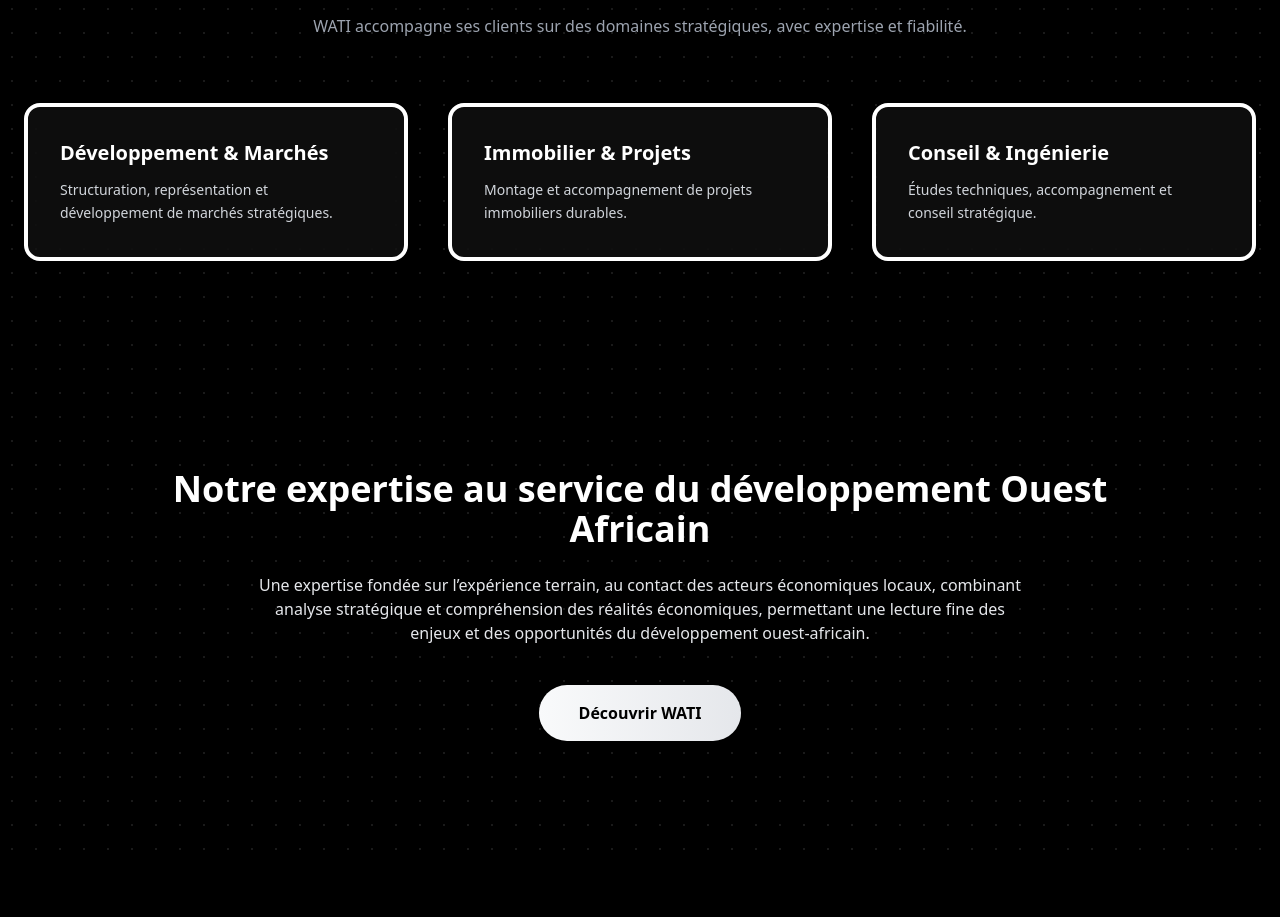
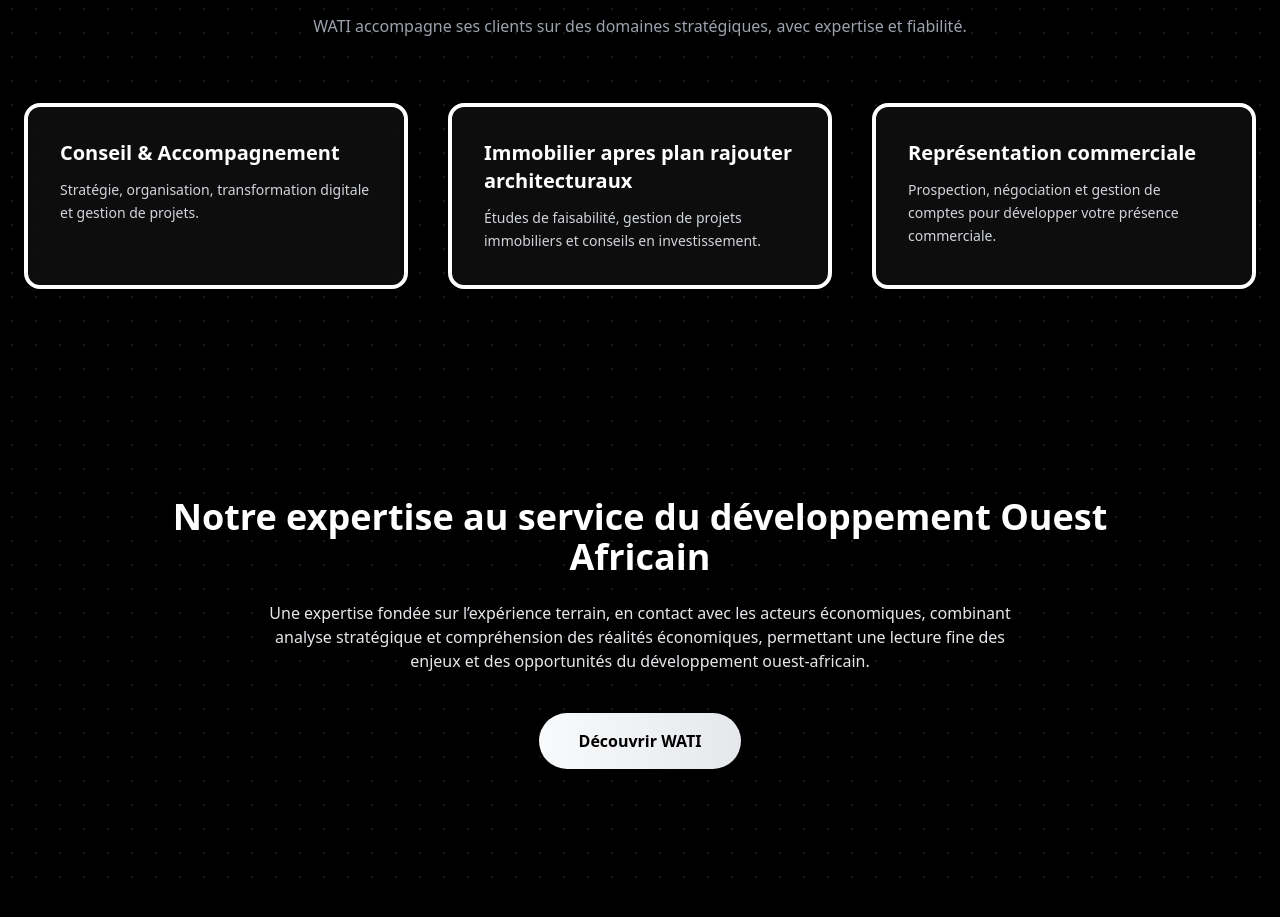
Before and after one commit to Snake582/Wati-sarl, a Next.js app: page / in a window 1280 px wide. Shown: the part 1060-1977 px from the top of the page. Built offline with nearby package versions, Linux system fonts and the light colour scheme.

Commit message:
texte changed

```diff
--- a/src/app/About/page.tsx
+++ b/src/app/About/page.tsx
@@ -18,20 +18,15 @@
             <span className="font-semibold text-white">
               WATI SARL – West African Trading & Investment
             </span>{' '}
-            intervient dans l’immobilier, les marchés publics, l’intermédiation
-            et le conseil stratégique et fiscal en Afrique de l’Ouest.
+            intervient dans l’immobilier, le conseil et l’accompagnement des
+            sociétés, ainsi que l’intermédiation en Afrique de l’Ouest.
           </p>
 
           <p>
             Nous opérons à la fois comme acteur de terrain et partenaire
             stratégique, en structurant des projets, en exécutant des missions
             ciblées et en reliant les bons acteurs autour d’opportunités
-            concrètes, aussi bien dans les affaires publiques que privées.
-          </p>
-
-          <p>
-            Notre approche repose sur la rigueur, la maîtrise des réalités
-            locales et la création de valeur durable.
+            concrètes.
           </p>
         </div>
 
@@ -55,8 +50,7 @@
           <p className="text-gray-300 leading-relaxed">
             Nous combinons intervention opérationnelle, lecture fine du terrain
             et intermédiation stratégique. Chaque mission est menée avec méthode,
-            exigence et adaptation aux réalités économiques, réglementaires et
-            humaines.
+            exigence et adaptation aux réalités économiques et réglementaires.
           </p>
         </div>
 
--- a/src/app/Components/ServiceHighlights.tsx
+++ b/src/app/Components/ServiceHighlights.tsx
@@ -4,16 +4,16 @@
 
 const items = [
   {
-    title: 'Développement & Marchés',
-    desc: 'Structuration, représentation et développement de marchés stratégiques.',
+    title: 'Conseil & Accompagnement',
+    desc: 'Stratégie, organisation, transformation digitale et gestion de projets.',
   },
   {
-    title: 'Immobilier & Projets',
-    desc: 'Montage et accompagnement de projets immobiliers durables.',
+    title: 'Immobilier apres plan rajouter architecturaux',
+    desc: 'Études de faisabilité, gestion de projets immobiliers et conseils en investissement.',
   },
   {
-    title: 'Conseil & Ingénierie',
-    desc: 'Études techniques, accompagnement et conseil stratégique.',
+    title: 'Représentation commerciale',
+    desc: 'Prospection, négociation et gestion de comptes pour développer votre présence commerciale.',
   },
 ]
 
--- a/src/app/Components/SymbolicSection.tsx
+++ b/src/app/Components/SymbolicSection.tsx
@@ -12,9 +12,8 @@
         </h2>
 
         <p className="text-gray-200 max-w-3xl mx-auto mb-10">
-         Une expertise fondée sur l’expérience terrain, au contact des acteurs économiques locaux, combinant analyse stratégique et compréhension des réalités économiques, permettant une lecture fine des enjeux et des opportunités du développement ouest-africain.
-        </p>
-
+          Une expertise fondée sur l’expérience terrain, en contact avec les acteurs économiques, combinant analyse stratégique et compréhension des réalités économiques, permettant une lecture fine des enjeux et des opportunités du développement ouest-africain.
+       </p>
         <Link
           href="/About"
           className="inline-block bg-gradient-to-r from-gray-50 to-gray-200 hover:from-gray-800 hover:to-black text-black hover:text-white font-semibold px-10 py-4 rounded-full  transition"
--- a/src/app/Services/page.tsx
+++ b/src/app/Services/page.tsx
@@ -11,12 +11,12 @@
   {
     title: 'Représentation commerciale',
     description:
-      "WATI assure la représentation commerciale de marques n’étant pas encore implantées au Sénégal, en accompagnant leur introduction sur le marché local, la prospection de partenaires et le développement de leur présence commerciale.",
+      " WATI assure la représentation commerciale de marques au Sénégal, en accompagnant leur introduction sur le marché local, la prospection de partenaires et le développement de leur présence.",
     },
   {
     title: 'Immobilier',
     description:
-      "WATI intervient dans la conception de plans, la construction et le suivi de projets immobiliers. L’entreprise assure, selon les besoins, l’accompagnement et le suivi durant les phases de construction, et intervient également dans le développement immobilier, de l’étude à la réalisation des projets.",
+      " WATI intervient dans la conception de plans architecturaux , la construction et le suivi de projets, intervient également dans le développement immobilier, de l’étude à la réalisation .",
   },
   {
     title: 'Développement commercial & prospection',
```
